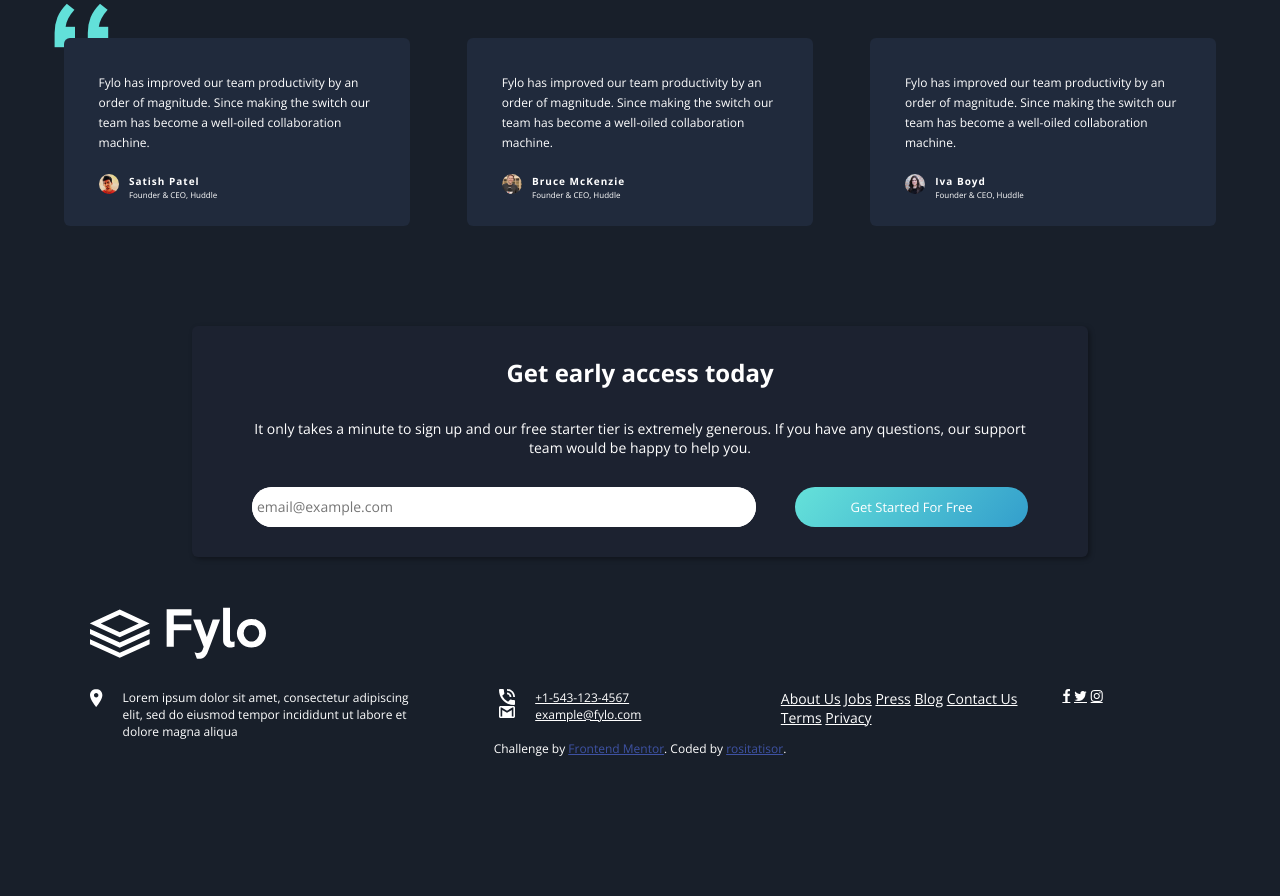
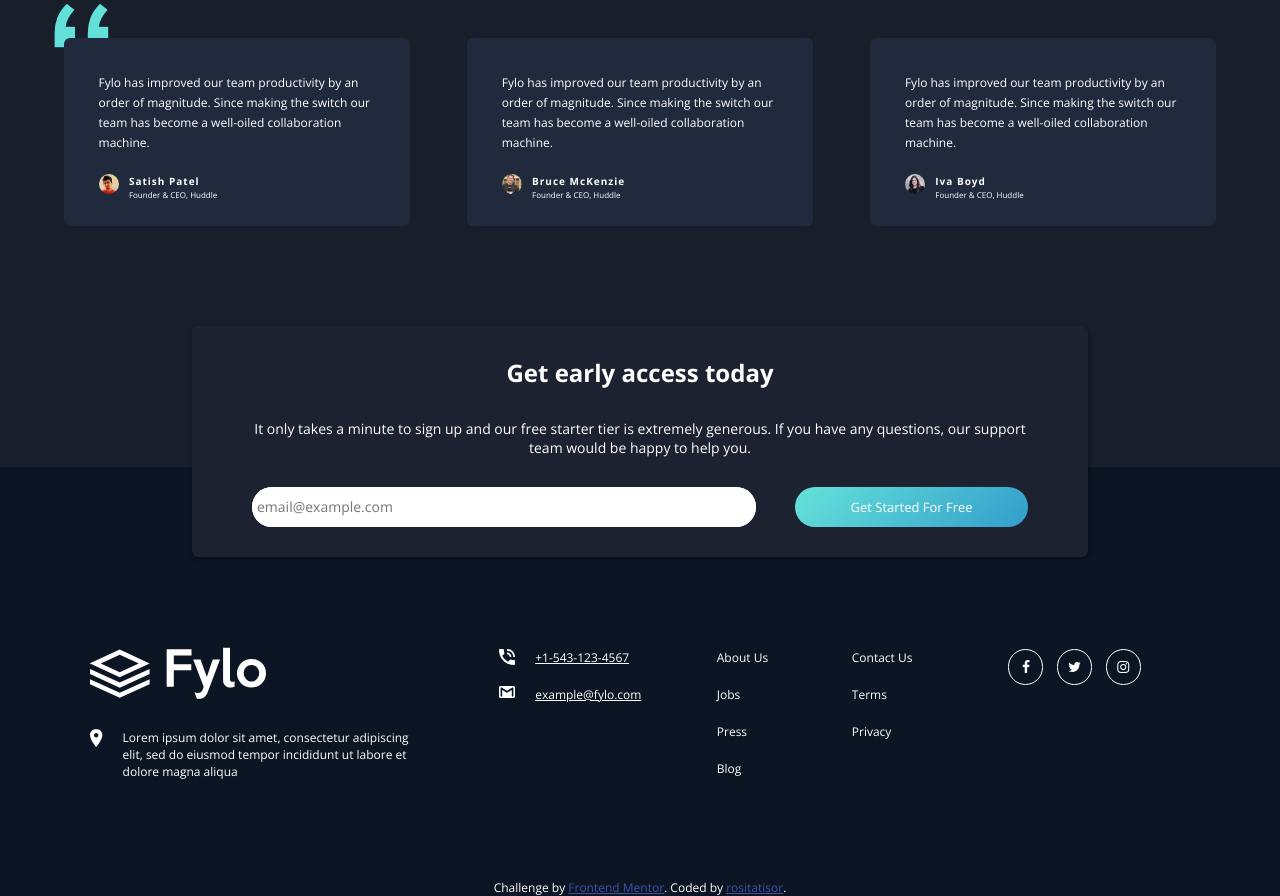
Before and after one commit to rositatisor/2-fylo-dark-theme-landing-page-master, a plain HTML site: page index.html in a window 1280 px wide. Shown: the part 2307-3203 px from the top of the page. Before the commit the page ends 3064 px from the top, so only its background shows below. Drawn offline with nearby package versions, Linux system fonts and the light colour scheme.

Commit message:
footer section update

```diff
--- a/main.css
+++ b/main.css
@@ -139,12 +139,9 @@ body{
             display: inline-block;
             float: left;
             width: 60%;
-            margin-left: 4%;
-            margin-right: 36%;
+            margin: 60px 36% 15px 4%;
             font-size: 35px;
             line-height: 50px;
-            margin-bottom: 15px;
-            margin-top: 60px;
         }
         .stay-productive-section p {
             display: inline-block;
@@ -221,23 +218,24 @@ body{
                     width: 60%;
                     font-weight: 700;
                     margin-left: 3%;
+                    margin-bottom: 1px;
                     font-size: 10px;
                     letter-spacing: 1px;
-                    margin-bottom: 1px;
                 }
                 .position {
                     display: inline-block;
                     width: 60%;
                     float: left;
                     margin-left: 3%;
+                    margin-bottom: 26px;
                     font-size: 8px;
-                    margin-bottom: 26px;
                 }
 
 /* GET STARTED SECTION */
     .get-started-section {
         display: inline-block;
         width: 100%;
+        margin-bottom: -90px;
         text-align: center;
     }
     .get-started-section > div.bg-box {
@@ -245,8 +243,8 @@ body{
         float: left;
         width: 70%;
         margin: 0 15%;
+        padding: 30px 60px;
         border-radius: 6px;
-        padding: 30px 60px;
         background-color: #1C2230;
         box-shadow: 2px 2px 5px 0px rgba(0, 0, 0, 0.35);
     }
@@ -294,9 +292,10 @@ body{
 /* FOOTER SECTION */
     .container {
         display: grid;
-        grid-template-columns: 5% 30% 20% 20% 10% 5%;
+        background-color: #0C1524;
+        grid-template-columns: 5% 30% 15% 20% 15% 5%;
         column-gap: 2%;
-        grid-template-rows: 50px 1fr;
+        grid-template-rows: 100px 1fr;
         grid-template-areas:
             '. bglogo . . . .'
             '. logo contacts nav socials .'
@@ -312,24 +311,23 @@ body{
                 float: left;
                 grid-area: bglogo;
                 width: 176px;
-                margin: 0 50% 30px 0;
+                margin: 80px 50% 30px 0;
             }
             .location {
                 display: inline-block;
                 float: left;
-                grid-area: logo;
                 margin-right: 20px;
             }
             .footer-logo > p {
                 display: inline-block;
                 float: left;
                 width: 80%;
-                grid-area: logo;
                 grid-row-end: 2;
                 font-size: 12px;
             }
         .contacts {
             display: inline-block;
+            float: left;
             grid-area: contacts;
             margin-top: 82px;
         }
@@ -337,22 +335,28 @@ body{
                 display: inline-block;
                 float: left;
                 width: 16px;
-                margin-right: 20px;
+                margin: 0 20px 20px 0;
             }
             .contacts a {
                 display: inline-block;
                 float: left;
-                width: 80%;
+                width: 70%;
                 font-size: 12px;
+                margin-bottom: 20px;
             }
         .footer-nav {
             display: inline-block;
+            float: left;
             grid-area: nav;
             margin-top: 82px;
+            column-count: 2;
         }
             .footer-nav a {
                 display: inline-block;
-
+                font-size: 12px;
+                text-decoration: none;
+                width: 100%;
+                margin-bottom: 20px;
             }
         .socials {
             display: inline-block;
@@ -361,11 +365,18 @@ body{
         }
             .socials a {
                 display: inline-block;
-
+                text-decoration: none;
+                padding: 10px;
+                width: 35px;
+                text-align: center;
+                border: 1px solid #fff;
+                border-radius: 18px;
+                margin-left: 10px;
             }
         .attribution {
             display: inline-block;
             grid-area: attribution;
+            margin-top: 82px;
         }
             .attribution p,
             .attribution a {
```
